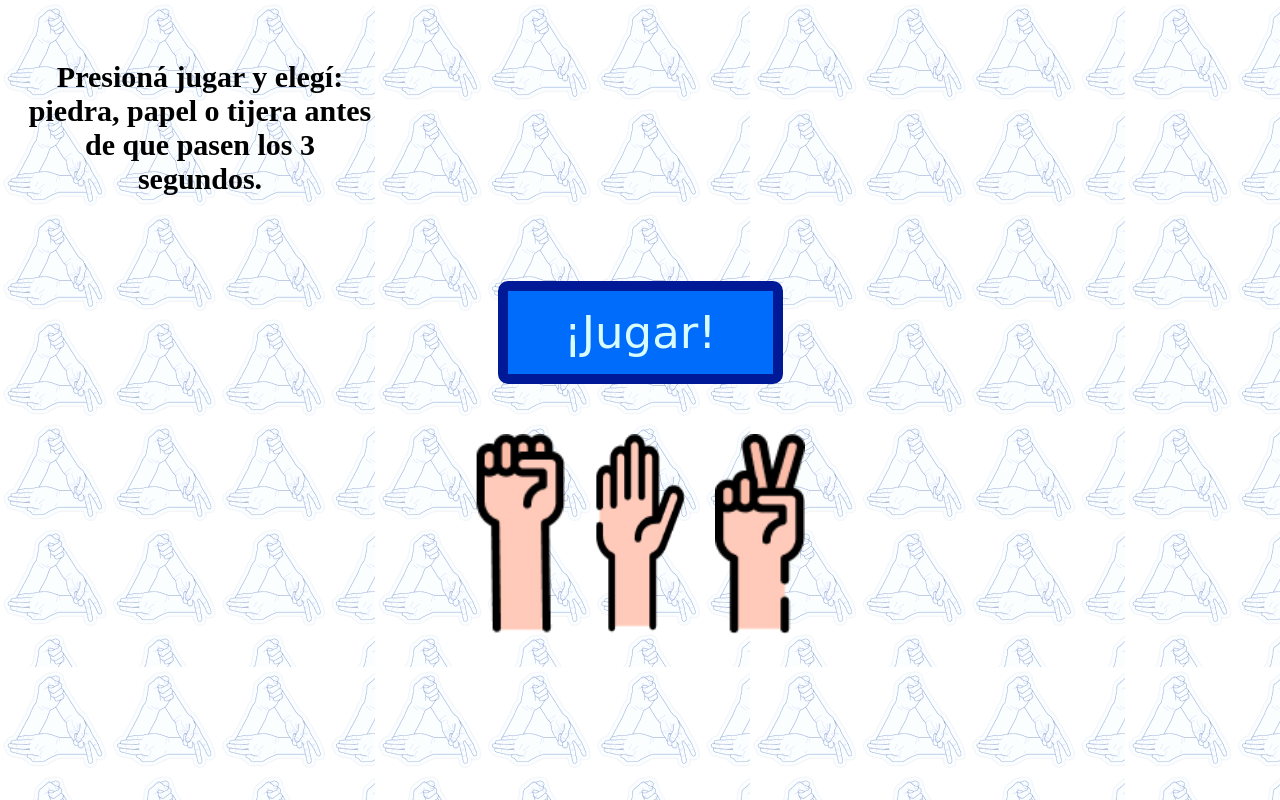
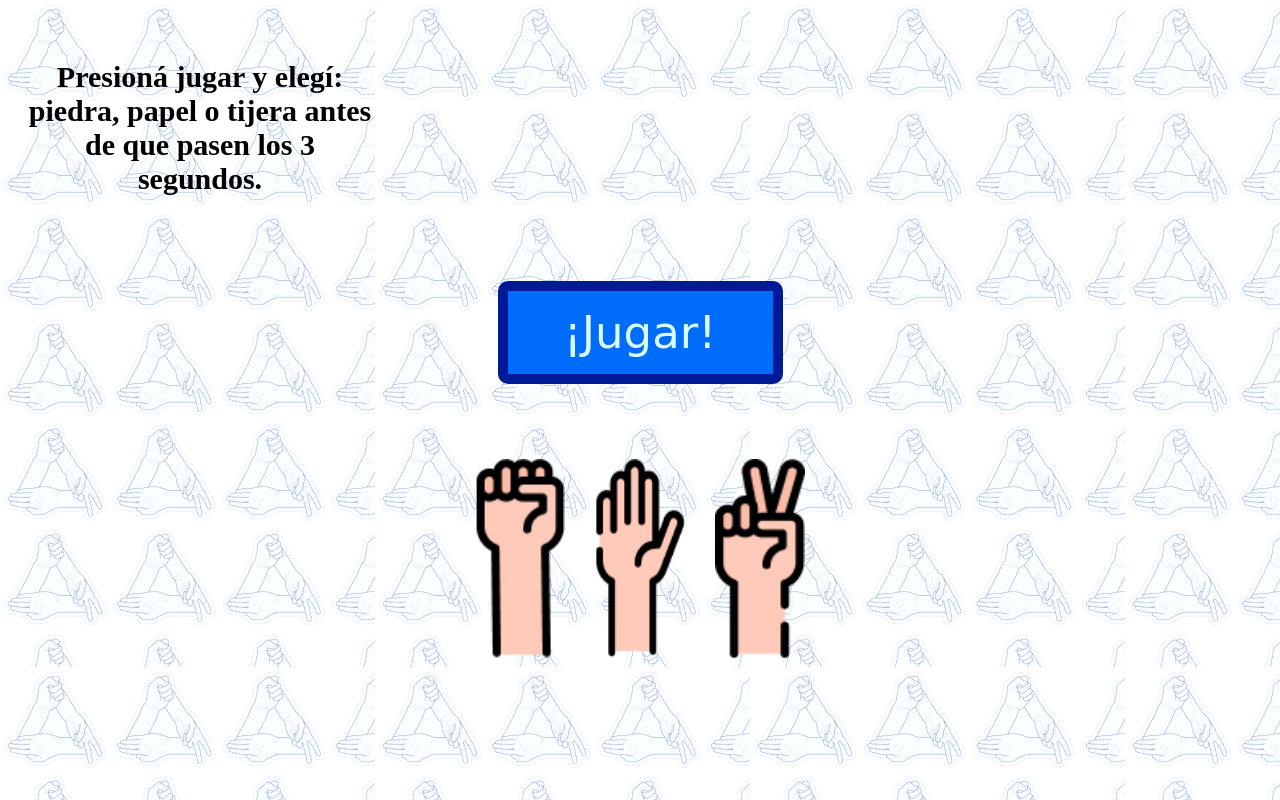
Before and after one commit to aguscribioli/dwf-m5-desafio-final, a website built with Parcel: page src/index.html in a window 1280 px wide. Both pictures are taken after a click on the element 640 px from the left and 582 px from the top of the page. Built offline with nearby package versions, Linux system fonts and the light colour scheme; a web font is replaced by a local one.

Commit message:
más cambios

```diff
--- a/src/pages/instructions/instructions-page.ts
+++ b/src/pages/instructions/instructions-page.ts
@@ -39,7 +39,7 @@ export function initInstructionsPage(params) {
         }
         @media (min-width: 960px) {
             .button {
-                padding-top: 25px;
+                padding: 25px 0;
             }
         }
         .container-jugadas {
--- a/src/pages/welcome/welcome-page.ts
+++ b/src/pages/welcome/welcome-page.ts
@@ -43,7 +43,7 @@ export function initWelcomePage(params) {
         }
         @media (min-width: 960px) {
             .button {
-                padding-top: 25px;
+                padding: 25px 0;
             }
         }
         .container-jugadas {
@@ -51,7 +51,8 @@ export function initWelcomePage(params) {
             grid-template-columns: 100px 100px 100px;
             justify-content: center;
             align-content: end;
-            padding-top: 40px;
+            padding-top: 30px;
+            gap: 20px;
         }
     `;
 
```
Also changed, not shown: build/index.html, 2 other files.
